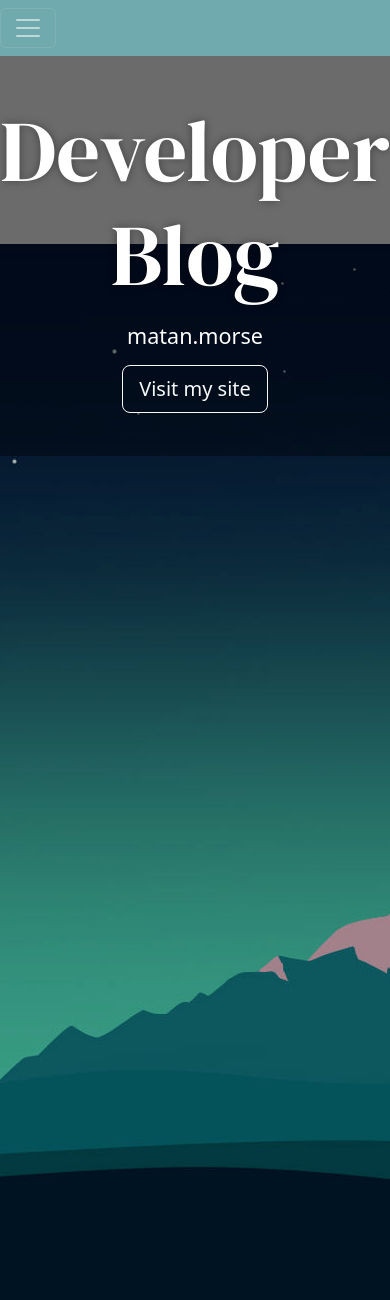
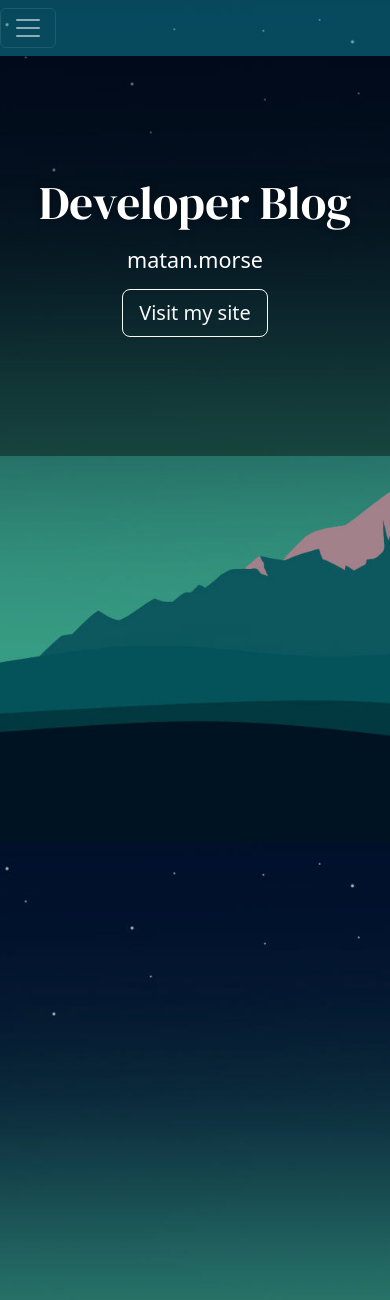
Before and after one commit to matanm1233/codeblog, a Flask app: page / in a window 390 px wide. Shown: the top 1300 px of the page. Run offline with Flask 3, Linux system fonts and the light colour scheme; data that the repository does not hold is empty; some libraries are stand-ins or nearby versions.

Commit message:
responsive text size

```diff
--- a/project/static/styles.css
+++ b/project/static/styles.css
@@ -10,6 +10,7 @@
   background-repeat: no-repeat;
   background-attachment: fixed;
   background-position:bottom;
+  background-size:cover;
 }
 
 h1, h3, label {
@@ -179,7 +180,7 @@
 
 .splash-text {
   font-family: standout;
-  font-size: 65pt;
+  font-size: 12vmin;
 }
 
 .highlight-text {
```
